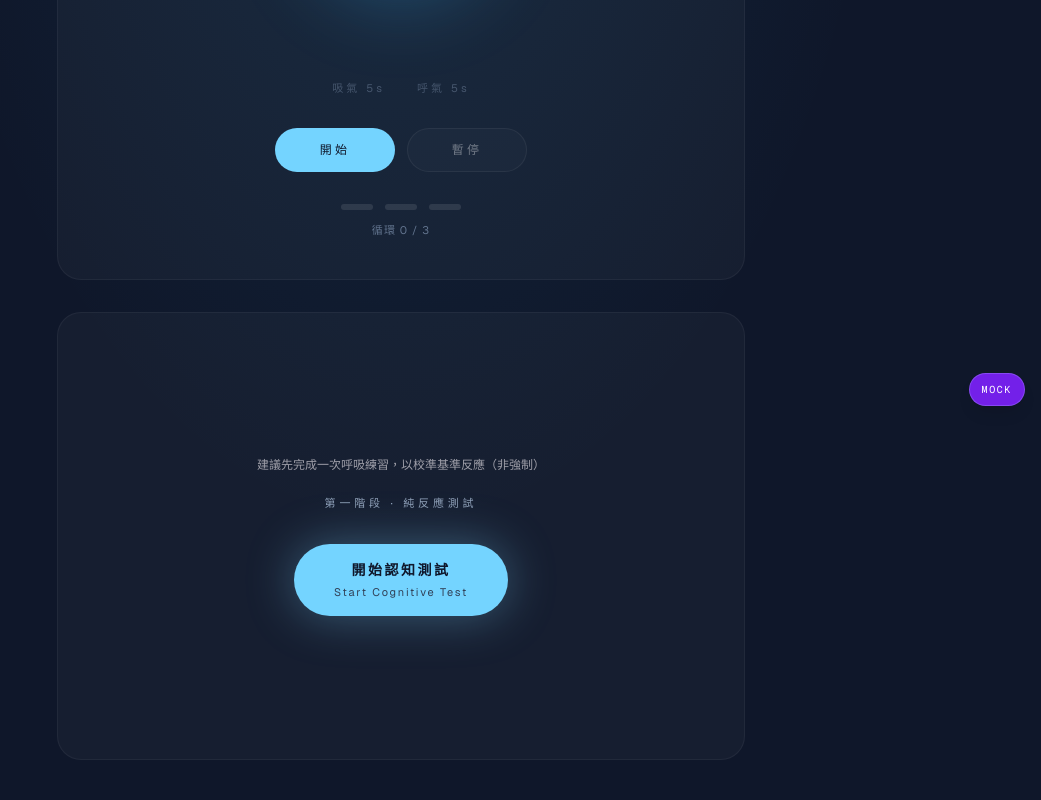
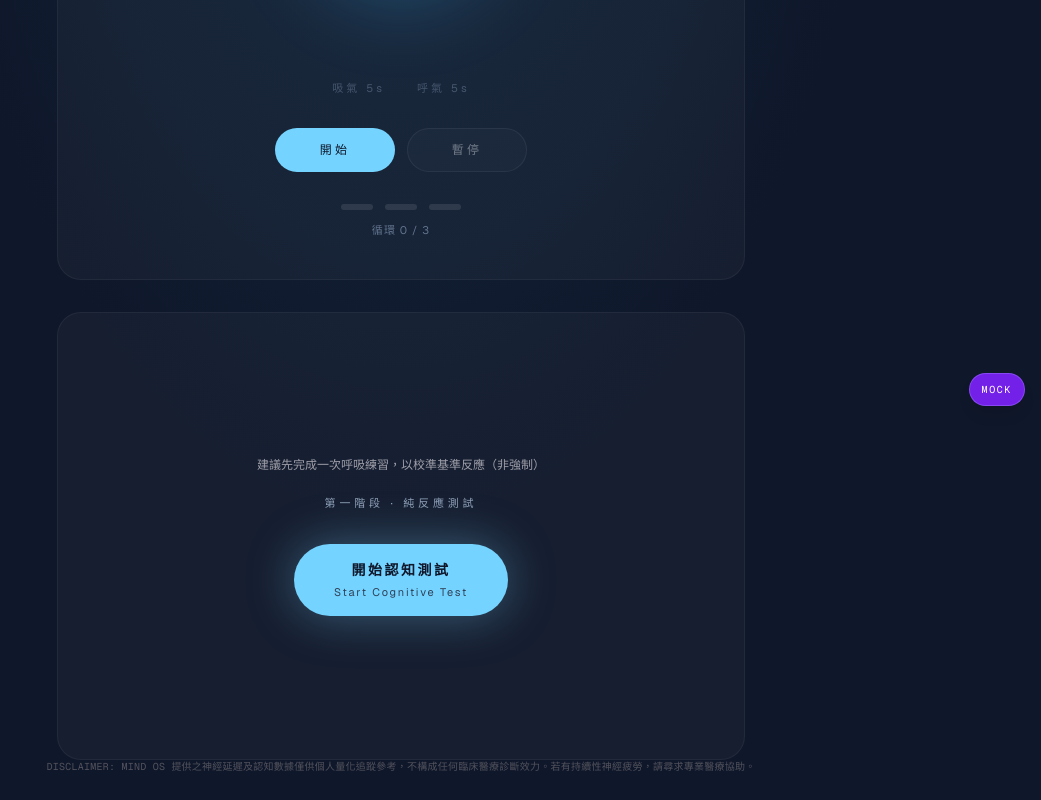
Before and after one commit to wongbrian927-hash/mind-os-mvp, a Next.js app: page / in a window 1280 px wide. Shown: the part 378-1178 px from the top of the page, without its empty margins (239-1280 px from the left). Built offline with nearby package versions, Linux system fonts and the light colour scheme.

Commit message:
feat: add bilingual clinical disclaimer at footer

```diff
--- a/app/page.tsx
+++ b/app/page.tsx
@@ -84,6 +84,8 @@ const COPY = {
     word: { red: "紅", blue: "藍" } as Record<InkColor, string>,
     submit: "📋 填寫 30 秒體驗感受（跳轉問卷）",
     again: "再測一次",
+    disclaimer:
+      "DISCLAIMER: MIND OS 提供之神經延遲及認知數據僅供個人量化追蹤參考，不構成任何臨床醫療診斷效力。若有持續性神經疲勞，請尋求專業醫療協助。",
   },
   en: {
     subtitle: "Breathe · Focus · React",
@@ -111,6 +113,8 @@ const COPY = {
     word: { red: "RED", blue: "BLUE" } as Record<InkColor, string>,
     submit: "📋 30-sec reflection (opens survey)",
     again: "Retry",
+    disclaimer:
+      "DISCLAIMER: Neural latency and cognitive load metrics provided by MIND OS are strictly for bio-quant tracking purposes and do not constitute clinical diagnosis. Seek medical assistance for chronic neural fatigue.",
   },
 } as const;
 
@@ -985,6 +989,13 @@ export default function Home() {
       </main>
 
       {IS_DEV ? <DevTierMockPanel onInject={injectMockTier} /> : null}
+
+      <p
+        aria-label="Disclaimer"
+        className="pointer-events-none absolute inset-x-0 bottom-0 z-[5] px-4 pb-4 text-center font-mono text-[9px] leading-relaxed tracking-wide text-zinc-600 sm:pb-6 sm:text-[10px]"
+      >
+        {t.disclaimer}
+      </p>
     </div>
   );
 }
```
